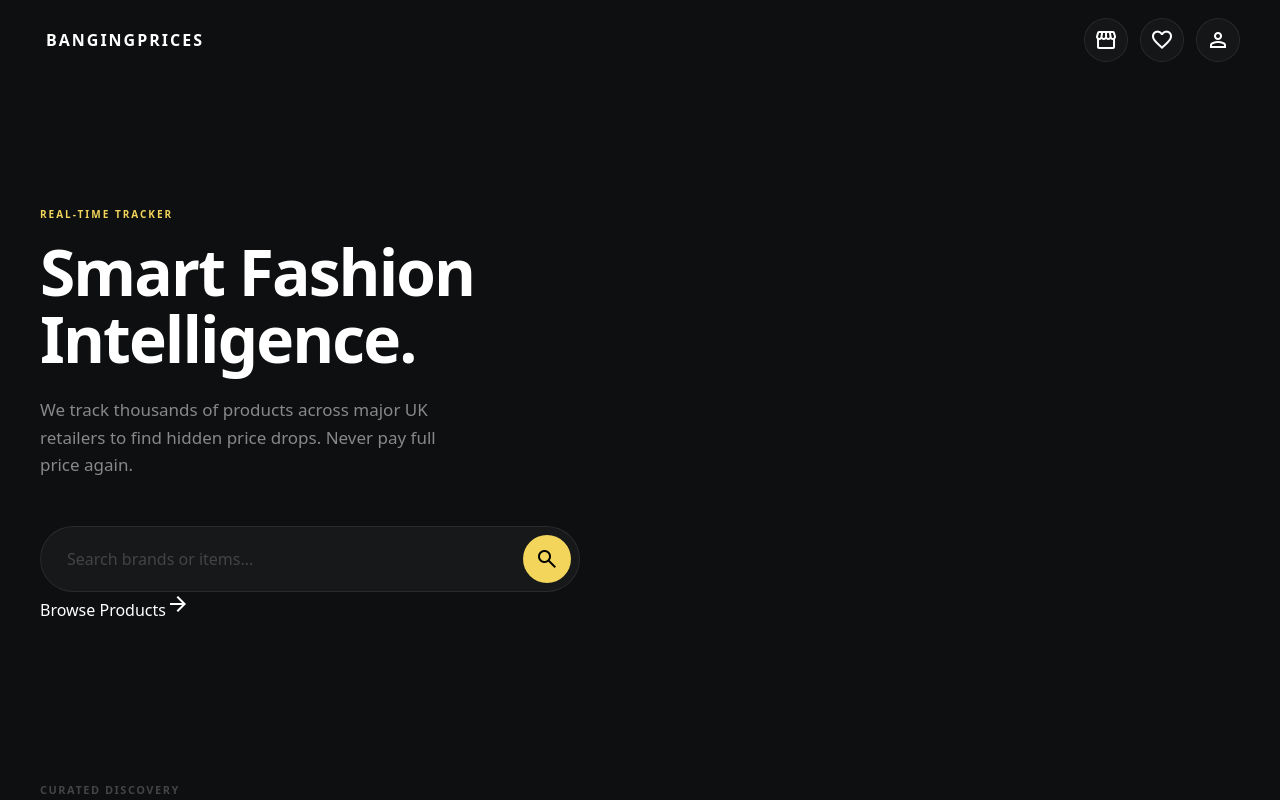
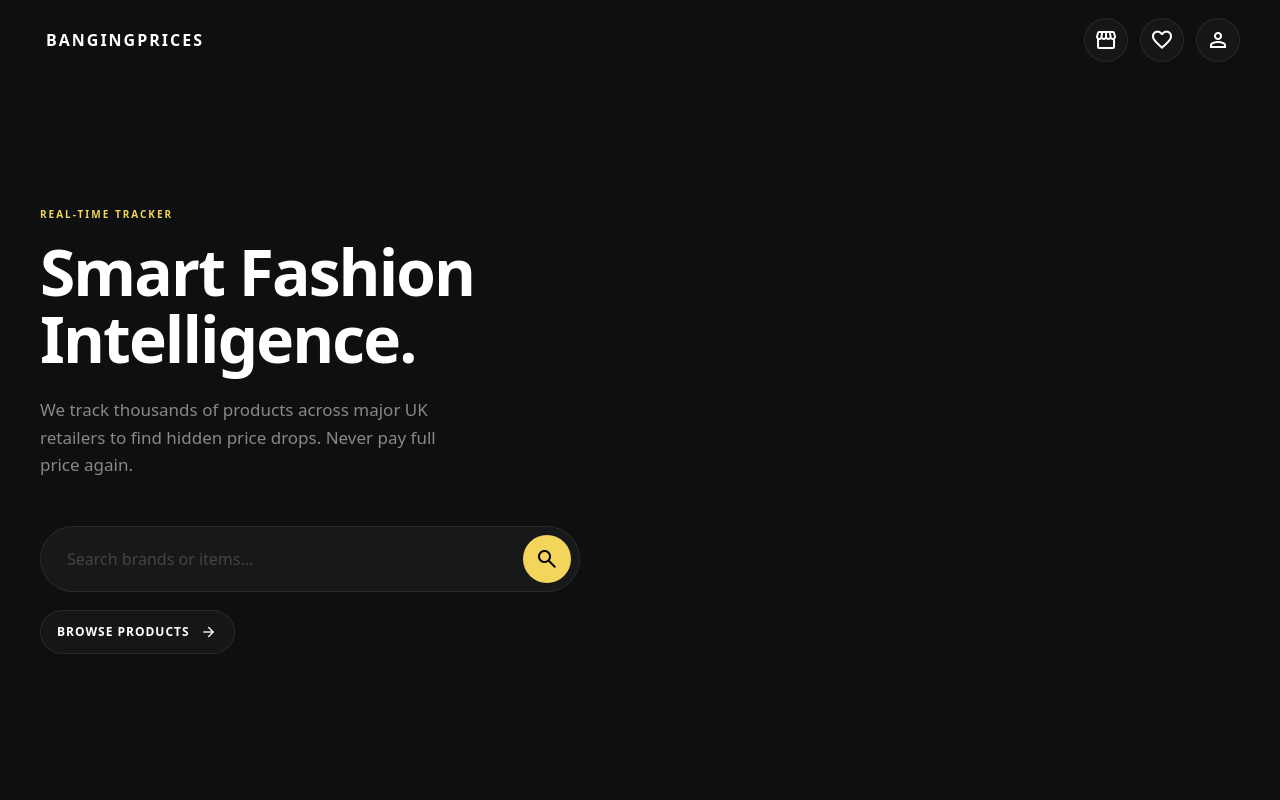
Before and after one commit to kofiarhin/price-pulse, a React (Vite) app in the folder client/: page / in a window 1280 px wide. Shown: the top 800 px of the page. Built offline with nearby package versions, Linux system fonts and the light colour scheme; no server answers.

Commit message:
Update home-page.styles.scss

```diff
--- a/client/src/pages/HomePage/home-page.styles.scss
+++ b/client/src/pages/HomePage/home-page.styles.scss
@@ -119,6 +119,7 @@ $glass-border: rgba(255, 255, 255, 0.08);
   color: #fff;
   font-size: 16px;
   font-weight: 500;
+
   &::placeholder {
     color: #444;
   }
@@ -138,6 +139,41 @@ $glass-border: rgba(255, 255, 255, 0.08);
 
   &:hover {
     transform: scale(1.05);
+  }
+}
+
+/* ✅ Browse Products CTA */
+.home-page-cta-row {
+  margin-top: 18px;
+  display: flex;
+  align-items: center;
+  gap: 12px;
+}
+
+.home-page-browse-link {
+  display: inline-flex;
+  align-items: center;
+  gap: 10px;
+  padding: 12px 16px;
+  border-radius: 999px;
+  border: 1px solid $glass-border;
+  background: $glass;
+  color: #fff;
+  text-decoration: none;
+  font-weight: 900;
+  font-size: 12px;
+  text-transform: uppercase;
+  letter-spacing: 1px;
+  transition: all 0.2s ease;
+
+  &:hover {
+    background: rgba(255, 255, 255, 0.08);
+    border-color: rgba(255, 255, 255, 0.2);
+    transform: translateY(-1px);
+  }
+
+  .material-symbols-outlined {
+    font-size: 18px;
   }
 }
 
```
